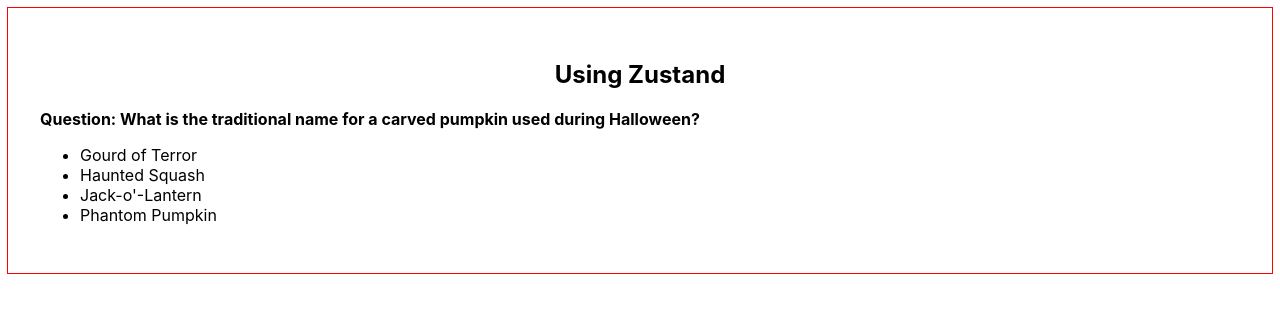
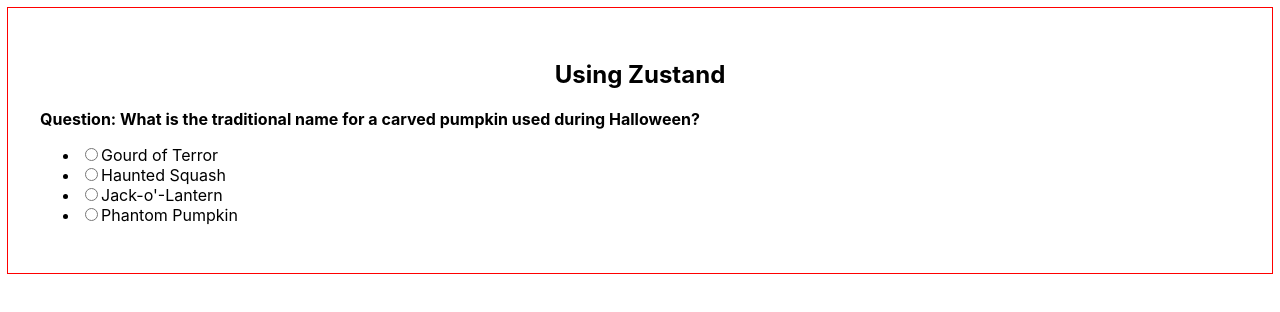
Before and after one commit to catfooo/project-state-management-quiz-vite-practice0, a React (Vite) app: page / in a window 1280 px wide. Shown: the top 312 px of the page. Built offline with nearby package versions, Linux system fonts and the light colour scheme.

Commit message:
radio button

```diff
--- a/src/components/CurrentQuestionZustand.jsx
+++ b/src/components/CurrentQuestionZustand.jsx
@@ -17,7 +17,7 @@ export const CurrentQuestionZustand = () => {
       <h1>Question: {question.questionText}</h1>
       <ul>
         {question.options.map((option, index) => (
-          <li key={index}>{option}</li>
+          <li key={index}><input type="radio" name="options"/>{option}</li>
         ))}
       </ul>
     </div>
```
